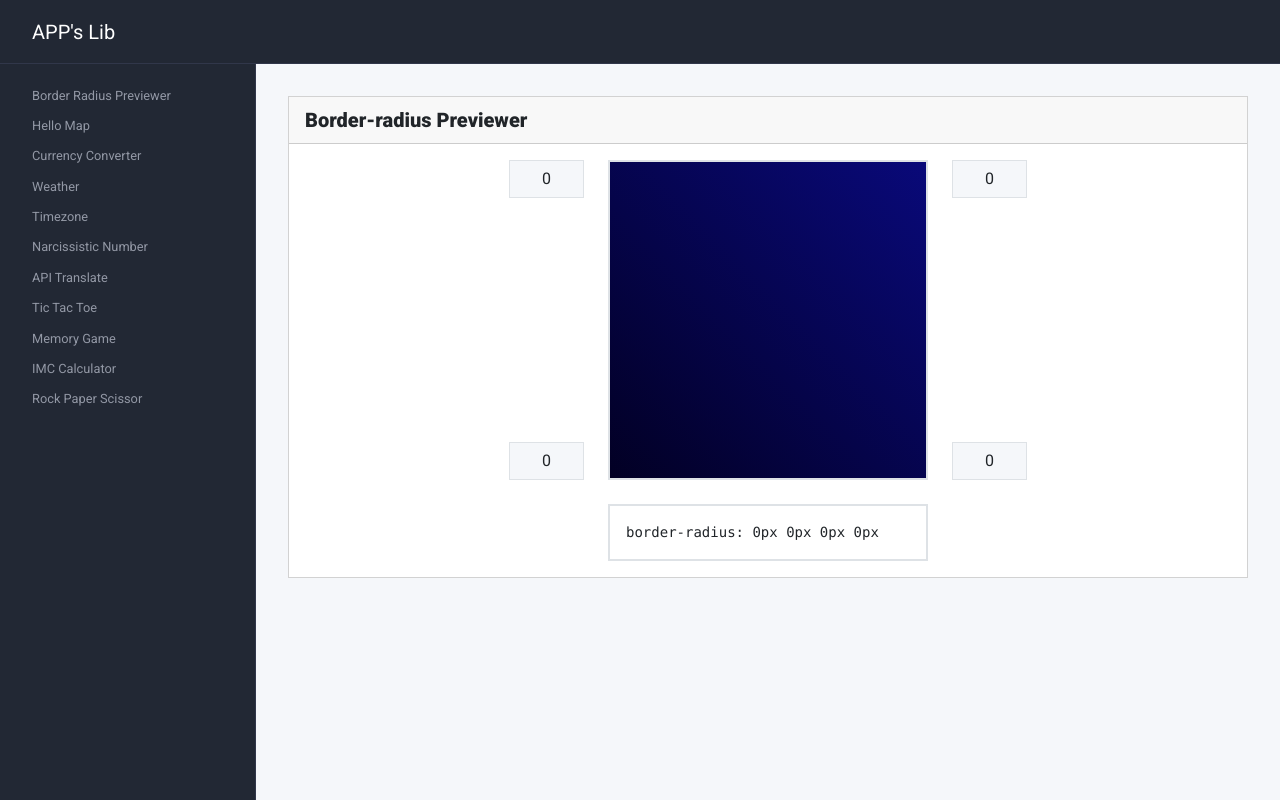
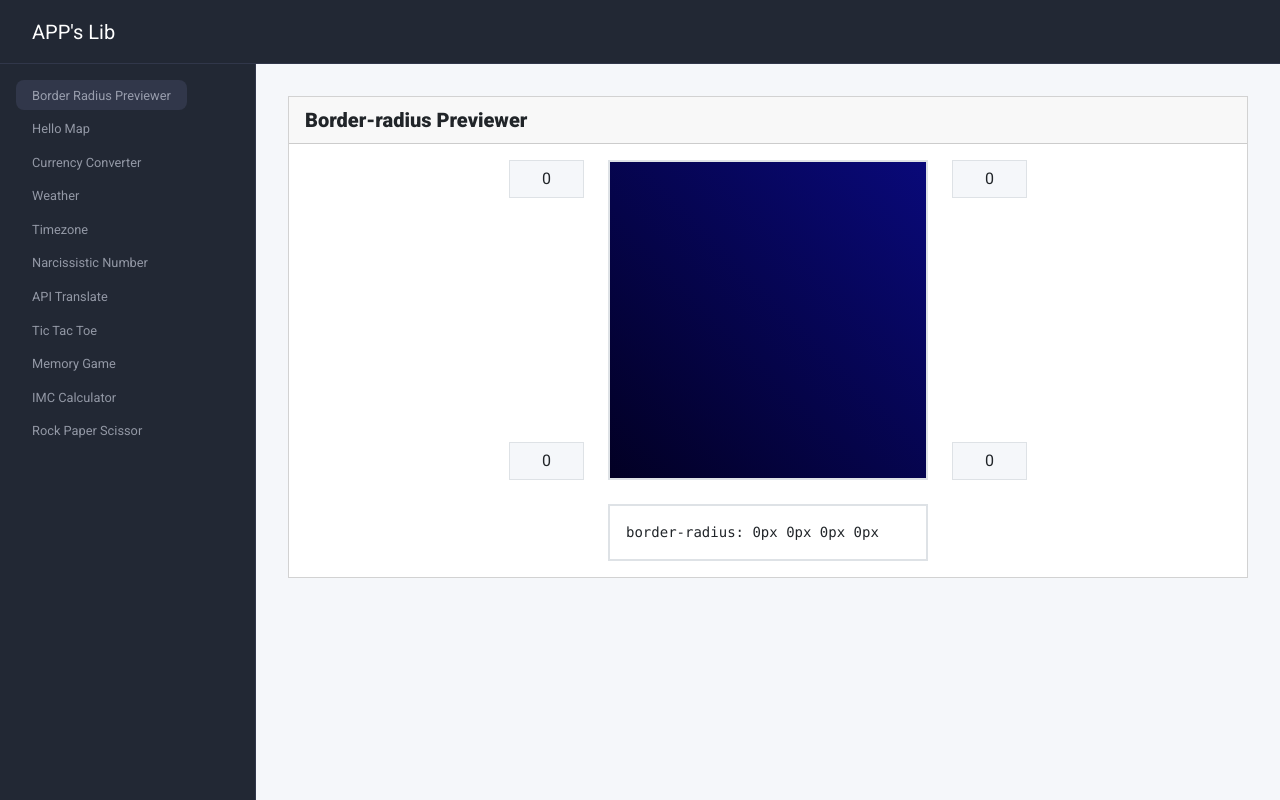
Before and after one commit to pedrotiagojesus/apps-lib, a React (Vite) app: page /apps-lib/border-radius-previewer in a window 1280 px wide. Built offline with nearby package versions, Linux system fonts and the light colour scheme.

Commit message:
Update component "Navigation"

```diff
--- a/src/components/Navigator/Navigator.css
+++ b/src/components/Navigator/Navigator.css
@@ -27,6 +27,7 @@
     padding: 1rem 0;
     flex-direction: column;
     align-items: start;
+    gap: 0.2rem;
 }
 
 #menu-vertical .navbar-label {
@@ -42,6 +43,10 @@
     margin-left: 1rem;
     margin-right: 1rem;
     border-radius: 0.5rem;
+}
+
+#menu-vertical .nav-link.active {
+    background-color: #31374a;
 }
 
 #menu-vertical .nav-link:hover {
--- a/src/components/Navigator/Navigator.jsx
+++ b/src/components/Navigator/Navigator.jsx
@@ -9,7 +9,12 @@ import moduleArr from "../../data/Module";
 // Utils
 import { slugify } from "../../utils/Text";
 
+// Hooks
+import { useCurrentURL } from "../../hooks/useCurrentUrl";
+
 const Navigator = () => {
+    const currentUrl = useCurrentURL();
+
     return (
         <>
             <nav id="menu-vertical" className="navbar navbar-expand-lg">
@@ -20,7 +25,12 @@ const Navigator = () => {
                     {moduleArr.map((module) => (
                         <Link
                             key={module.name}
-                            className="nav-link"
+                            className={`nav-link ${
+                                `/apps-lib/${slugify(module.name)}` ===
+                                currentUrl.pathname
+                                    ? "active"
+                                    : ""
+                            }`}
                             to={`/apps-lib/${slugify(module.name)}`}
                         >
                             {module.name}
--- /dev/null
+++ b/src/hooks/useCurrentUrl.jsx
@@ -0,0 +1,15 @@
+import { useLocation, useParams, useSearchParams } from "react-router-dom";
+
+export const useCurrentURL = () => {
+    const location = useLocation();
+    const params = useParams();
+
+    const [searchParams] = useSearchParams();
+
+    return {
+        pathname: location.pathname,
+        search: location.search,
+        searchParams: searchParams,
+        params,
+    };
+};
```
